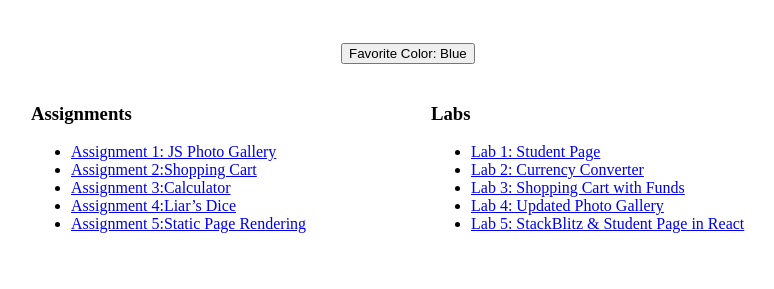
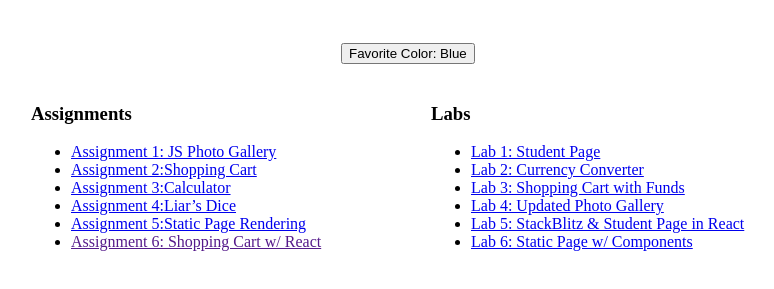
Before and after one commit to uscwebdev/itp301-submissions-Twyla123, a plain HTML site: page index.html in a window 1280 px wide. Shown: the part 119-408 px from the top of the page, without its empty margins (209-983 px from the left). Drawn offline with Linux system fonts and the light colour scheme.

Commit message:
upload lab6

```diff
--- a/index.html
+++ b/index.html
@@ -88,6 +88,7 @@
 			<li><a href="assignment_03/calculator.html">Assignment 3:Calculator</a></li>
 			<li><a href="assignment_04/index.html">Assignment 4:Liar’s Dice</a></li>
 			<li><a href="https://stackblitz.com/edit/react-dwjgr7">Assignment 5:Static Page Rendering</a></li>
+			<li><a href="">Assignment 6: Shopping Cart w/ React</a></li>
 		</ul>
 		</div>
 
@@ -98,8 +99,8 @@
 			<li><a href="lab_02/lab_02.html">Lab 2: Currency Converter</a></li>
 			<li><a href="lab_03/index.html">Lab 3: Shopping Cart with Funds</a></li>
 			<li><a href="lab_04/index.html">Lab 4: Updated Photo Gallery</a></li>
-			<li><a href="https://stackblitz.com/edit/react-du8wpm?file=src%2Findex.js">Lab 5: StackBlitz & Student Page in React
-</a></li>
+			<li><a href="https://stackblitz.com/edit/react-du8wpm?file=src%2Findex.js">Lab 5: StackBlitz & Student Page in React</a></li>
+			<li><a href="https://stackblitz.com/edit/react-czky4r">Lab 6: Static Page w/ Components</a></li>
 		</ul>
 		</div>
 
```
Also changed, not shown: 3 other files.
